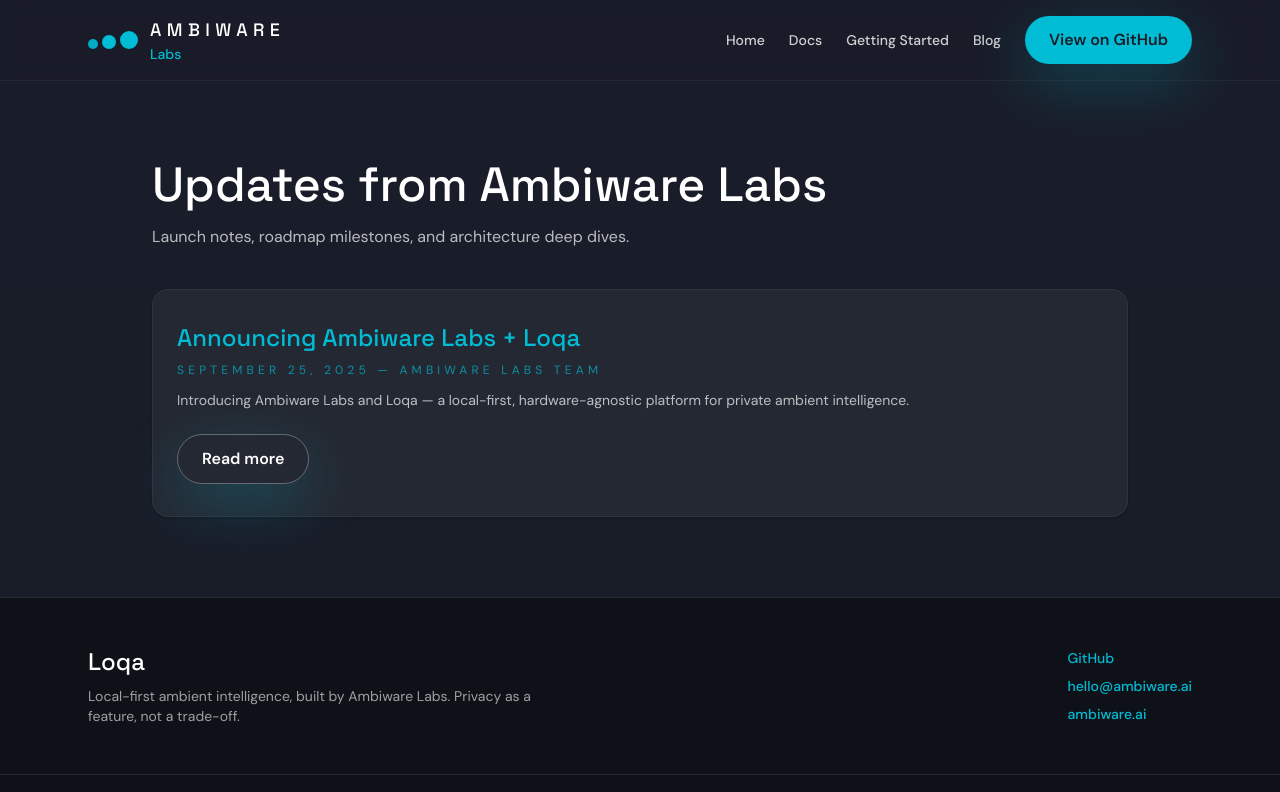
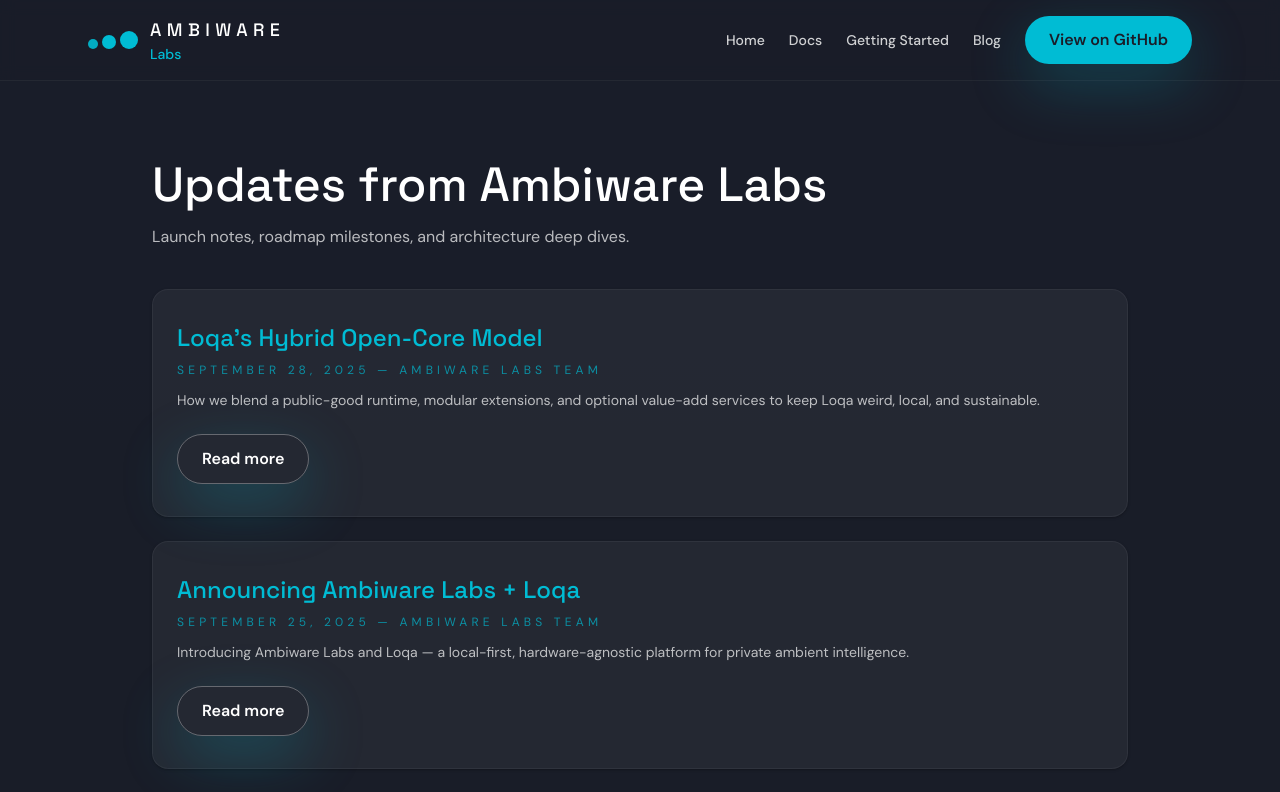
Before and after one commit to ambiware-labs/loqa-site, a Vue app: page /blog in a window 1280 px wide. Shown: the top 792 px of the page. Built offline with nearby package versions, Linux system fonts and the light colour scheme.

Commit message:
Publish hybrid open-core model blog post (#8)

```diff
--- a/src/content/blog/posts.ts
+++ b/src/content/blog/posts.ts
@@ -8,6 +8,50 @@ export interface BlogPost {
 }
 
 export const posts: BlogPost[] = [
+  {
+    slug: 'loqa-hybrid-open-core-model',
+    title: 'Loqa’s Hybrid Open-Core Model',
+    date: 'September 28, 2025',
+    author: 'Ambiware Labs Team',
+    excerpt:
+      'How we blend a public-good runtime, modular extensions, and optional value-add services to keep Loqa weird, local, and sustainable.',
+    content: `
+<p>
+  When we introduced Loqa, we promised to keep ambient intelligence fast, private, and local. Today we’re making that explicit with a
+  <strong>hybrid open-core model</strong> that anchors every decision as we march toward MVP and beyond.
+</p>
+
+<h3>Public-good core</h3>
+<p>
+  The Loqa runtime, protocols, skills host, and tooling remain permanently MIT-licensed. Anyone can run, fork, or extend the stack on
+  their own hardware—no feature gates, no cloud lock-in. Governance, security policy, and RFCs all live in the open at
+  <a href="https://github.com/ambiware-labs/loqa-meta">loqa-meta</a>.
+</p>
+
+<h3>Modular extensibility</h3>
+<p>
+  Skills and adapters behave like VS Code extensions or WordPress plugins. The new
+  <a href="https://github.com/ambiware-labs/loqa-core/blob/main/docs/skills/SPEC.md">skills specification</a> documents the
+  manifest schema and host ABI so third-party creators can experiment freely. We’re also bootstrapping
+  <a href="https://github.com/ambiware-labs/loqa-meta/issues/27">Extension Labs</a> resources to showcase community work and share
+  starter kits.
+</p>
+
+<h3>Value-add ecosystem</h3>
+<p>
+  To keep the lights on, Ambiware Labs will offer optional services that never compromise privacy: managed updates, premium skill packs,
+  and curated hardware bundles. We’re drafting the first wave in
+  <a href="https://github.com/ambiware-labs/loqa-meta/issues/28">our value-add roadmap</a> and laying the groundwork for a
+  <a href="https://github.com/ambiware-labs/loqa-meta/issues/26">marketplace RFC</a> so creators can monetize their skills alongside us.
+</p>
+
+<p>
+  This hybrid approach gives Loqa the resilience of Blender, the modular energy of Home Assistant, and the sustainability of OBS +
+  Streamlabs—all while staying unapologetically weird. Join the discussion in
+  <a href="https://github.com/ambiware-labs/loqa-core/discussions">GitHub Discussions</a> and help shape what comes next.
+</p>
+`
+  },
   {
     slug: 'ambiware-labs-loqa-launch',
     title: 'Announcing Ambiware Labs + Loqa',
```
